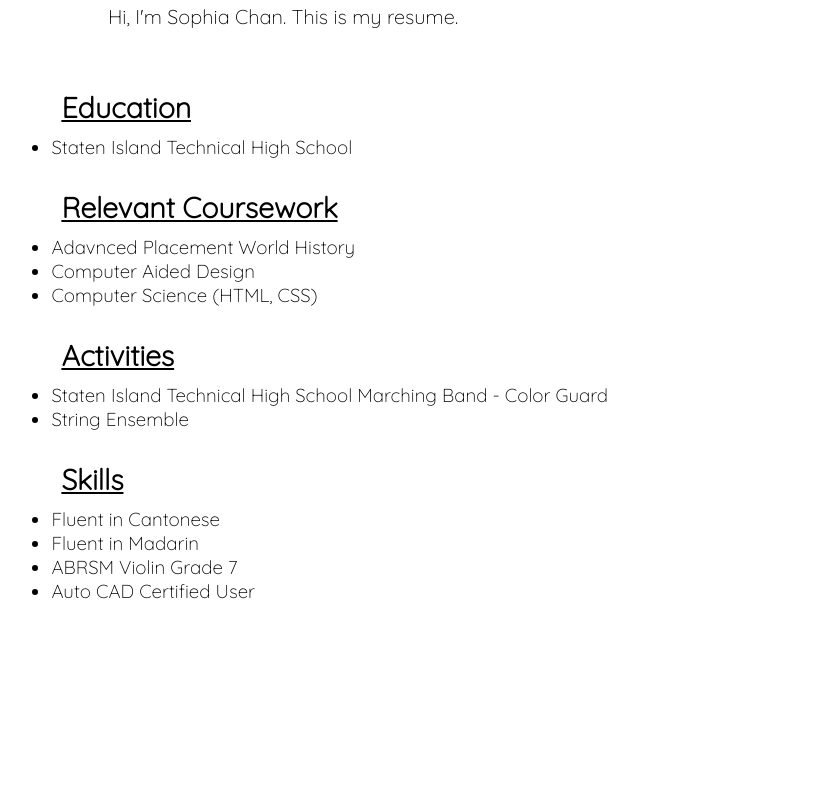
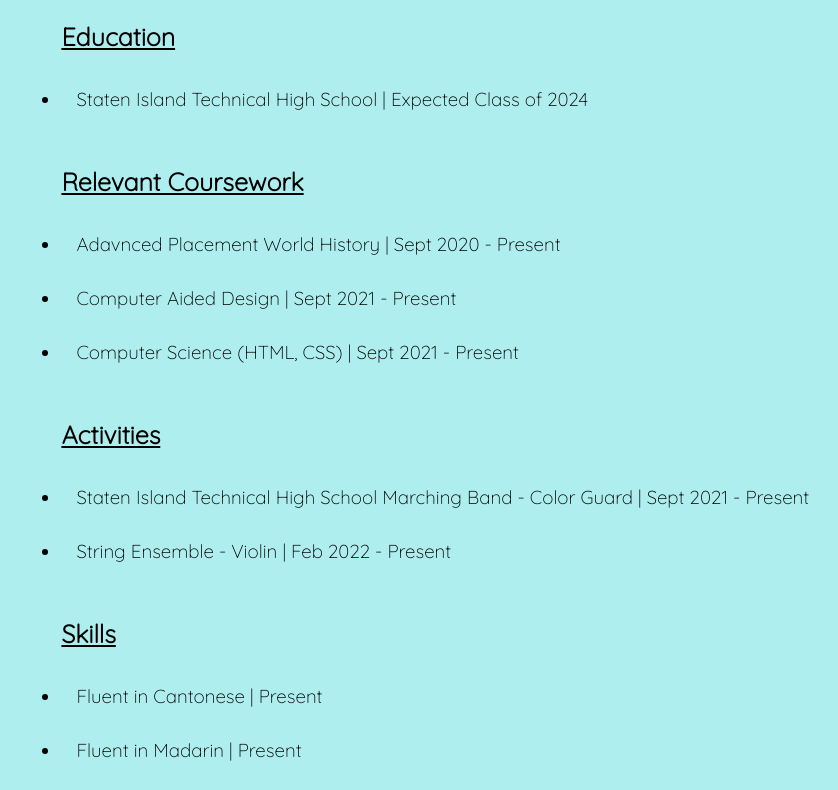
Before and after one commit to sophiac2365/resume, a website built with Vite: page vite-project/index.html in a window 1280 px wide. Shown: the part 80-870 px from the top of the page, without its empty margins (357-1195 px from the left). Before the commit the page ends 800 px from the top, so only its background shows below. Built offline with nearby package versions, Linux system fonts and the light colour scheme.

Commit message:
6/13/2022

```diff
--- a/vite-project/index.html
+++ b/vite-project/index.html
@@ -11,36 +11,35 @@
 
 <body>
   <h1>Sophia Chan</h1>
-  <p>Hi, I'm Sophia Chan. This is my resume.</p>
   <div class="resume">
     <div class="sections education">
       <h2 class="titles">Education</h2>
       <ul class="lists">
-        <li>Staten Island Technical High School</li>
+        <li>Staten Island Technical High School | Expected Class of 2024</li>
       </ul>
     </div>
     <div class="sections coursework">
       <h2 class="titles">Relevant Coursework</h2>
       <ul class="lists">
-        <li>Adavnced Placement World History</li>
-        <li>Computer Aided Design</li>
-        <li>Computer Science (HTML, CSS)</li>
+        <li>Adavnced Placement World History | Sept 2020 - Present</li>
+        <li>Computer Aided Design | Sept 2021 - Present</li>
+        <li>Computer Science (HTML, CSS) | Sept 2021 - Present</li>
       </ul>
     </div>
     <div class="sections activities">
       <h2 class="titles">Activities</h2>
       <ul class="lists">
-        <li>Staten Island Technical High School Marching Band - Color Guard</li>
-        <li>String Ensemble</li>
+        <li>Staten Island Technical High School Marching Band - Color Guard | Sept 2021 - Present</li>
+        <li>String Ensemble - Violin | Feb 2022 - Present</li>
       </ul>
     </div>
     <div class="sections skills">
       <h2 class="titles">Skills</h2>
       <ul class="lists">
-        <li>Fluent in Cantonese</li>
-        <li>Fluent in Madarin</li>
-        <li>ABRSM Violin Grade 7</li>
-        <li>Auto CAD Certified User</li>
+        <li>Fluent in Cantonese | Present</li>
+        <li>Fluent in Madarin | Present</li>
+        <li>ABRSM Violin Grade 7 | Jan 2022</li>
+        <li>Auto CAD Certified User | Jan 2022</li>
       </ul>
     </div>
   </div>
--- a/vite-project/style.css
+++ b/vite-project/style.css
@@ -6,9 +6,9 @@
   --white: #ffffff;
 
   /*font sizes*/
-  --h1: 3.5rem;
+  --h1: 3.25rem;
   --h2: 3rem;
-  --h3: 2.85rem;
+  --h3: 2.5rem;
   --h4: 2rem;
   --h5: 1.5rem;
 
--- a/vite-project/variables.css
+++ b/vite-project/variables.css
@@ -9,6 +9,7 @@
 
 body {
     font-family: 'Quicksand', sans-serif;
+    background-color: paleturquoise;
 }
 
 h1 {
@@ -25,13 +26,9 @@
     font-size: var(--h3);
 }
 
-p {
-    font-size: var(--h4);
-    text-align: center;
-}
-
 .resume {
     padding: 4rem;
+    padding-top: 0%;
     margin: 2rem;
     margin-top: 0%;
     margin-left: 28%;
@@ -55,8 +52,9 @@
 .lists {
     font-size: var(--h2);
     text-decoration: none;
+    padding: 1rem;
 }
 
-.sub {
-    font-size: var(--h3);
+li {
+    padding: 1.5rem;
 }
```
